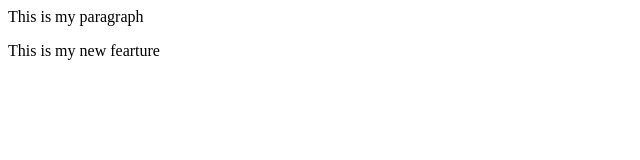
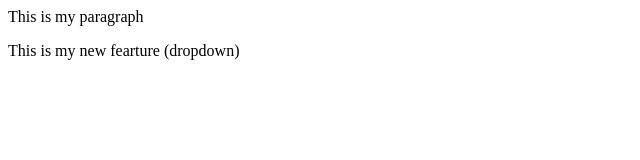
Before and after one commit to Saurabh-Choukse/New_Repo, a plain HTML site: page index.html in a window 1280 px wide. Shown: the full height of the page, 0-640 px from the left. Drawn offline with Linux system fonts and the light colour scheme.

Commit message:
Add dropdown

```diff
--- a/index.html
+++ b/index.html
@@ -1,2 +1,2 @@
 <p>This is my paragraph</p>
-<p>This is my new fearture</p>
+<p>This is my new fearture (dropdown)</p>
```
